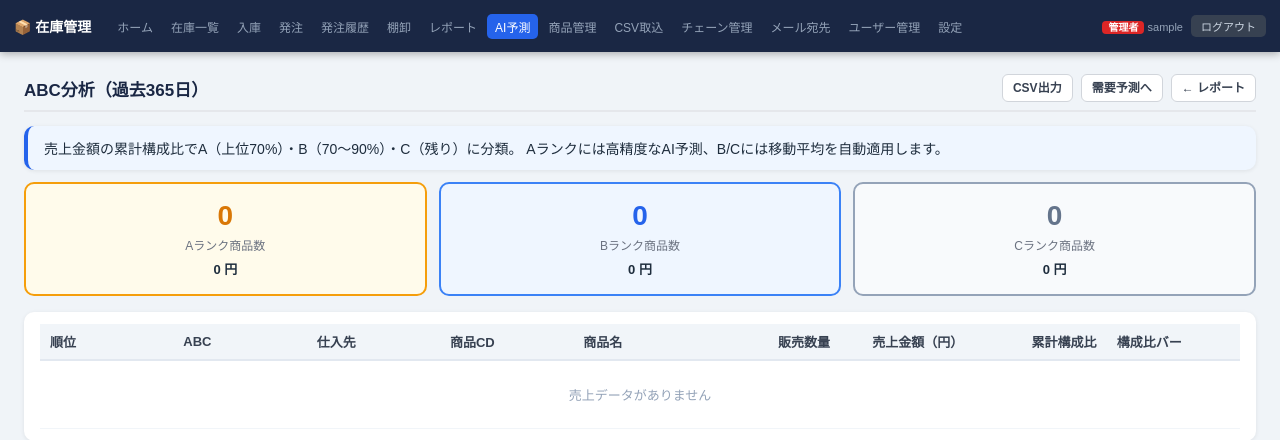
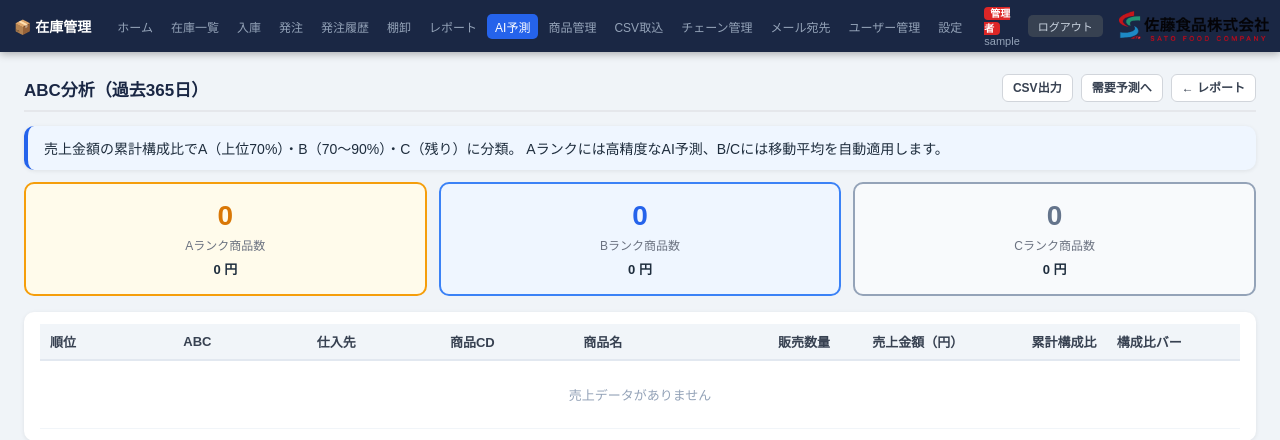
Before and after one commit to r-tanaka3219/my-project, a Flask app: page /reports/abc in a window 1280 px wide. Shown: the top 440 px of the page. Run offline with Flask 3, Linux system fonts and the light colour scheme; the visitor is signed in with stand-in values (Sample User, id 1); data that the repository does not hold is empty; some libraries are stand-ins or nearby versions.

Commit message:
feat: ナビバー右端に会社ロゴを追加

```diff
--- a/templates/base.html
+++ b/templates/base.html
@@ -229,6 +229,7 @@ tr:hover td.table-actions-cell {
       {{ current_user() }}
     </span>
     <a href="/logout" style="background:#374151;color:#cbd5e1;padding:3px 10px;border-radius:5px;font-size:11px">ログアウト</a>
+    <img src="/static/satofood.png" alt="佐藤食品株式会社" style="height:30px;width:auto;opacity:0.9;margin-left:8px">
   </span>
   {% endif %}
 </nav>
```
